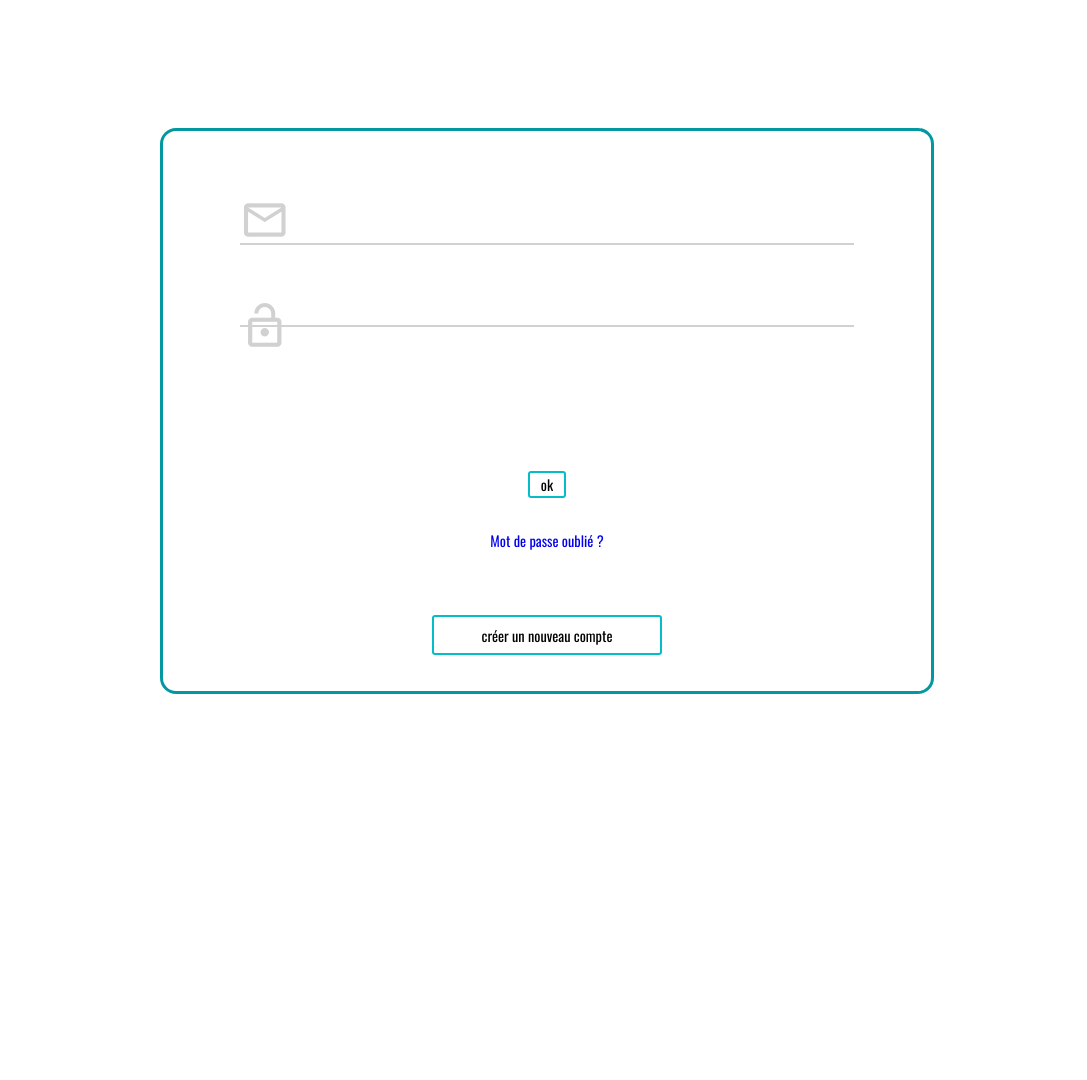
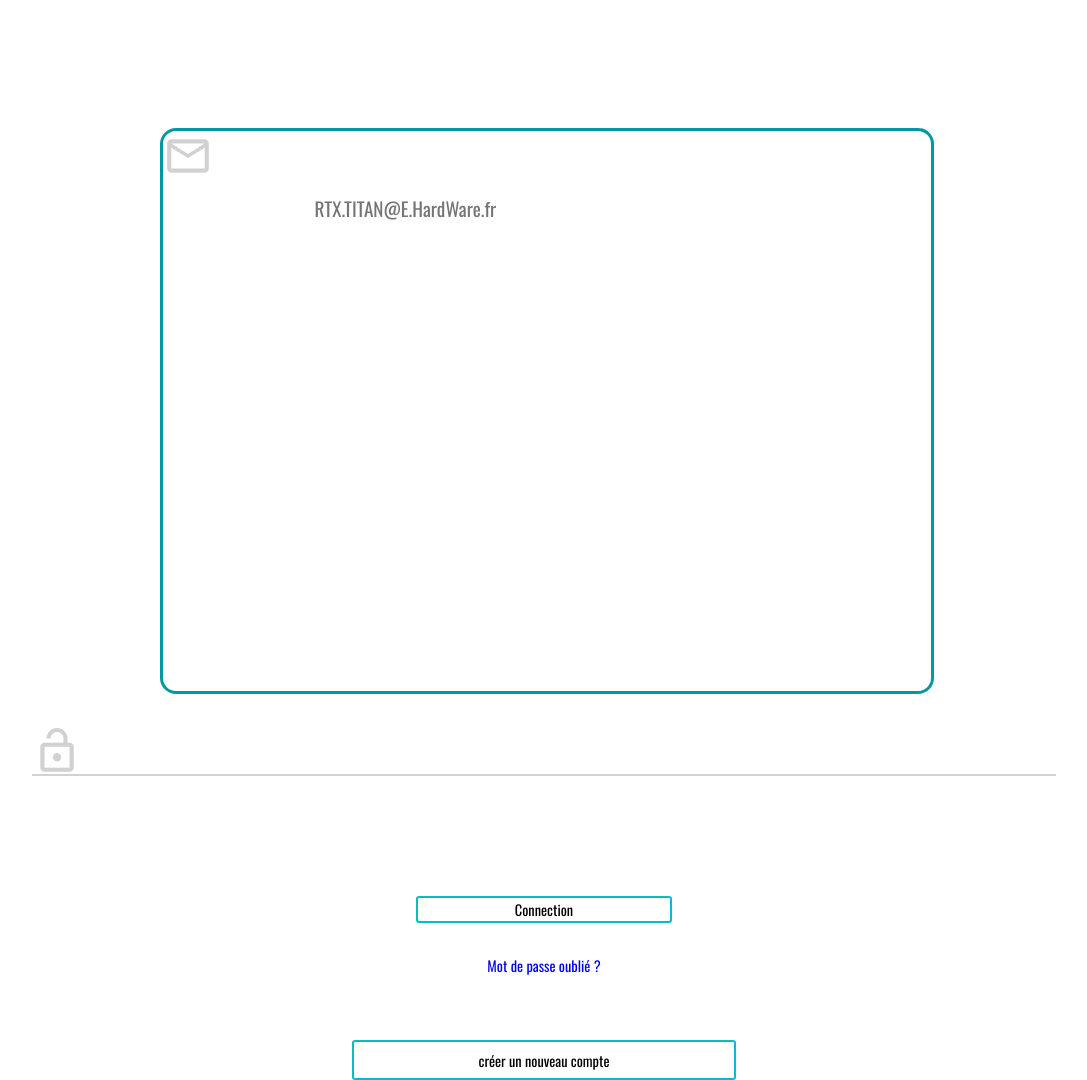
Before and after one commit to thomas-gleizes/E-HardWare, a PHP site: page /php/view/connection.php in a window 1280 px wide. Shown: the whole page, without its empty margins (96-1183 px from the left). Before the commit the page ends 694 px from the top, so only its background shows below. Run offline with PHP 8.4, Linux system fonts and the light colour scheme.

Commit message:
css connection

```diff
--- a/css/connection.css
+++ b/css/connection.css
@@ -79,9 +79,9 @@ button:hover p {
 }
 
 #ok {
-    width:5%;
+    width:20%;
     height: 1.7rem;
-    margin-left: 47.5%;
+    margin-left: 40%;
     margin-top: 4rem;
 }
 
--- a/php/view/connection.php
+++ b/php/view/connection.php
@@ -13,14 +13,15 @@
 </head>
 <body>
     <div class="container">
-        <form method="post">
+        <form method="post" action="../controller/routeur.php">
+            <imput type="hidden" name="action" value="connection"
             <div class="under-container1">
                 <div class="i-container">
                     <i class="material-icons i">
                         mail_outline
                     </i>
                 </div>
-                <input type="text" name="identifiant">
+                <input type="text" placeholder="RTX.TITAN@E.HardWare.fr" name="mail">
             </div>
             <div class="under-container2">
                 <div class="i-container">
@@ -30,8 +31,8 @@
                 </div>
                 <input type="password" name="mot de passe">
             </div>
+            <button id="ok" type="submit"><p>Connection</p></button>
         </form>
-        <button id="ok"><p>ok</p></button>
         <div class="mdp">
             <a href="#"><p>Mot de passe oublié ?</p></a>
         </div>
```
